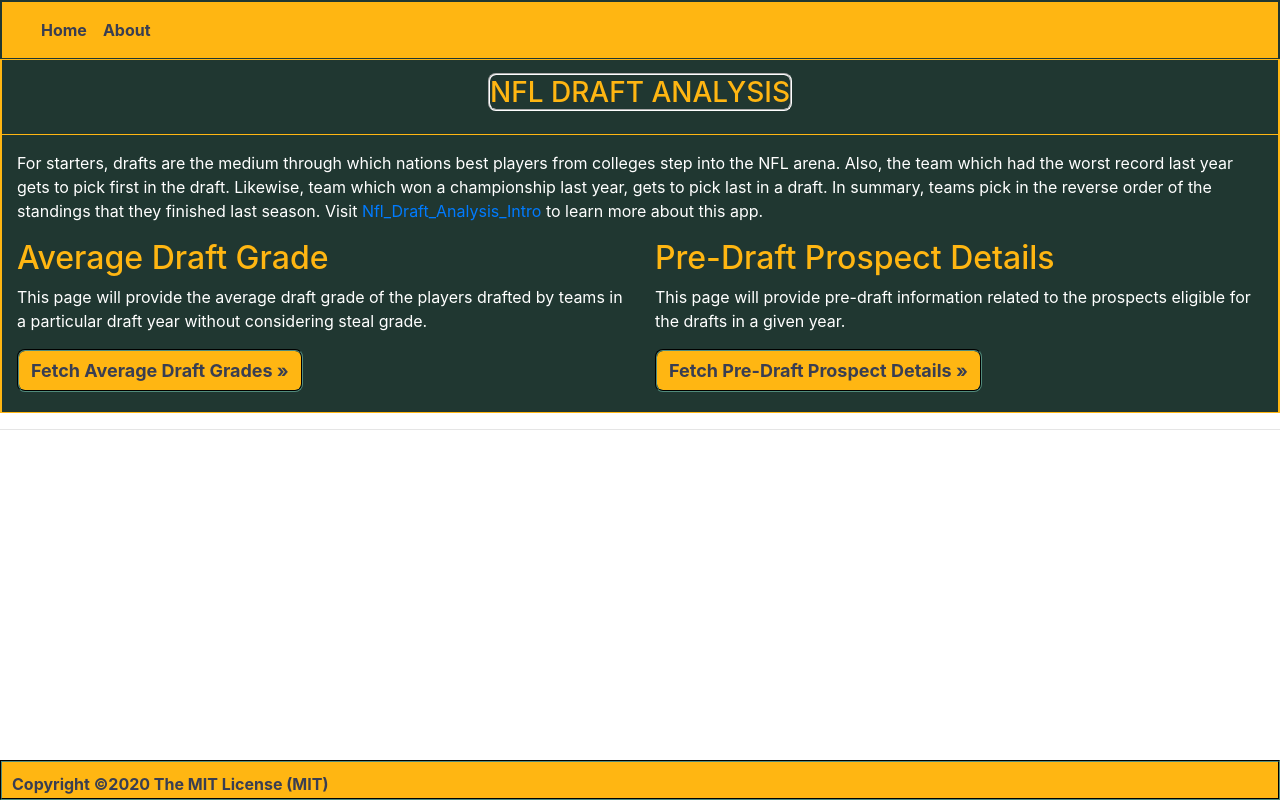
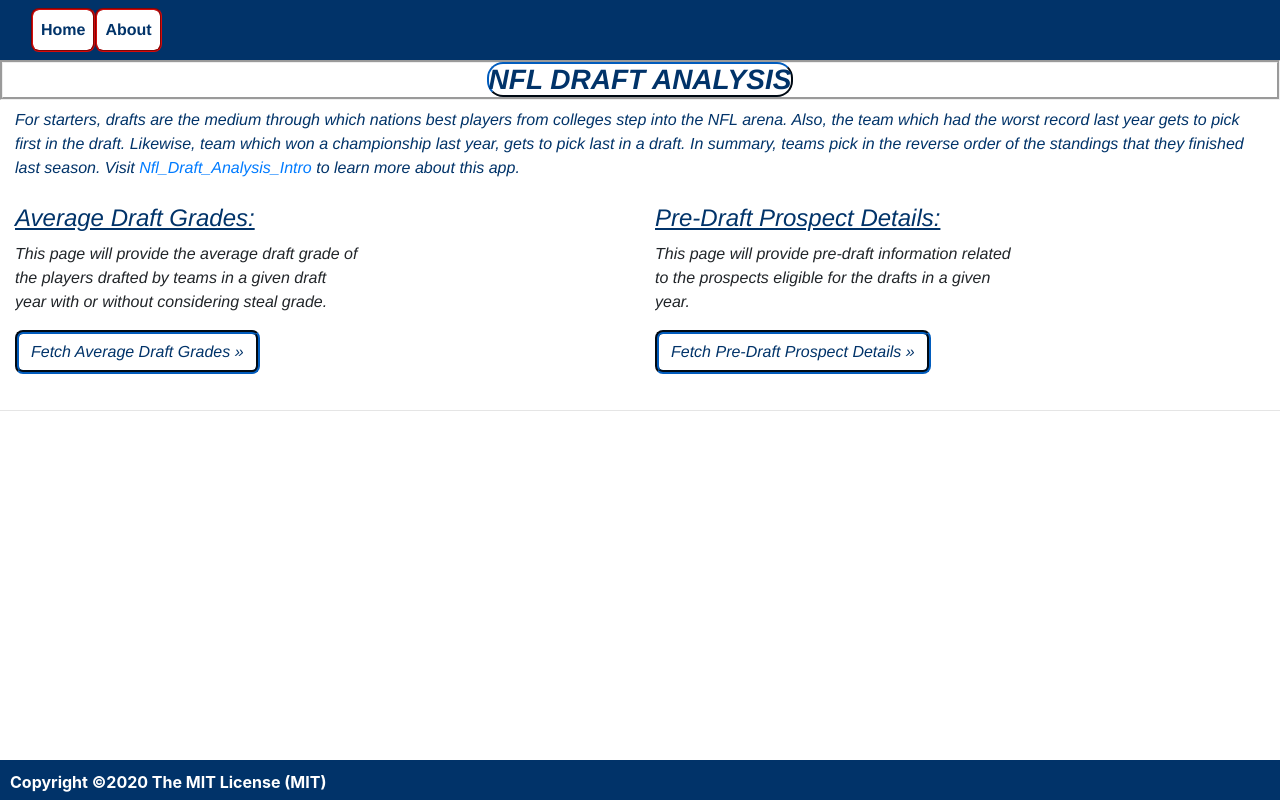
Before and after one commit to ps-vivek/NflDraftAnalaysisServiceUI, an Angular app: page / in a window 1280 px wide. Built offline with nearby package versions, Linux system fonts and the light colour scheme.

Commit message:
Modified css styling

```diff
--- a/src/app/components/average-grade/average-grade.component.css
+++ b/src/app/components/average-grade/average-grade.component.css
@@ -16,9 +16,9 @@
 }
 
 .packers-color-border-three-sides {
-  border-left: 2px solid #ffb612;
-  border-right: 2px solid #ffb612;
-  border-bottom: 1px solid #ffb612;
+  border-left: 2px solid black;
+  border-right: 2px solid black;
+  border-bottom: 1px solid black;
 }
 
 /**
--- a/src/app/components/draft-analysis-home/draft-analysis-home.component.css
+++ b/src/app/components/draft-analysis-home/draft-analysis-home.component.css
@@ -1,25 +1,32 @@
-.packers-alternate-color-btn {
-  color: #393e52;
-  background-color: #ffb612;
-  border-color: #203731;
+.nfl-alternate-color-btn {
+  color: #013369;
+  background-color: white;
+  border-color: #013369;
   border-radius: 8px;
   border-style: groove;
-  border-width: 2px;
-  font-size: large;
-  font-weight: bold;
+  border-width: 4px;
+  font-size: medium;
+  font-weight: bolder;
+  font-family: helvetica;
 }
 
-.packers-color {
-  background-color: #203731;
-  color: white;
+.nfl-color {
+  background-color: white;
+  color: #013369;
+  font-style: oblique;
+  font-family: helvetica;
+  font-weight: lighter;
 }
 
-.packers-color-border-three-sides {
-  border-left: 2px solid #ffb612;
-  border-right: 2px solid #ffb612;
-  border-bottom: 1px solid #ffb612;
+h2 span {
+  color: #013369;
+  font-size: x-large;
+  text-decoration: underline;
+  text-align: left;
+  font-family: helvetica;
 }
 
-#packers-color-gold {
-  color: #ffb612;
+pre {
+  font-family: helvetica;
+  font-size: medium;
 }
--- a/src/app/components/draft-analysis-home/draft-analysis-home.component.html
+++ b/src/app/components/draft-analysis-home/draft-analysis-home.component.html
@@ -22,9 +22,7 @@
   <body>
     <app-header></app-header>
 
-    <div
-      class="container-fluid pb-1 pt-3 packers-color packers-color-border-three-sides"
-    >
+    <div class="container-fluid pb-1 nfl-color">
       <div class="row">
         <div class="col">
           <p>
@@ -45,32 +43,38 @@
       </div>
       <div class="row">
         <div class="col-sm">
-          <h2 id="packers-color-gold">Average Draft Grade</h2>
-          <p>
-            This page will provide the average draft grade of the players
-            drafted by teams in a particular draft year without considering
-            steal grade.
-          </p>
+          <h2 style="text-align: left;">
+            <span>Average Draft Grades:</span>
+          </h2>
+          <pre>
+This page will provide the average draft grade of
+the players drafted by teams in a given draft
+year with or without considering steal grade.
+</pre
+          >
           <p>
             <a
               routerLink="/nfldraftanalysis/averagegrades"
               target="_self"
-              class="btn packers-alternate-color-btn"
+              class="btn nfl-alternate-color-btn"
               >Fetch Average Draft Grades »</a
             >
           </p>
         </div>
         <div class="col-sm">
-          <h2 id="packers-color-gold">Pre-Draft Prospect Details</h2>
-          <p>
-            This page will provide pre-draft information related to the
-            prospects eligible for the drafts in a given year.
-          </p>
+          <h2 style="text-align: left;">
+            <span>Pre-Draft Prospect Details:</span>
+          </h2>
+          <pre>
+This page will provide pre-draft information related
+to the prospects eligible for the drafts in a given
+year.</pre
+          >
           <p>
             <a
               routerLink="/nfldraftanalysis/predraftdetails"
               target="_self"
-              class="btn packers-alternate-color-btn"
+              class="btn nfl-alternate-color-btn"
               >Fetch Pre-Draft Prospect Details »</a
             >
           </p>
--- a/src/app/components/footer/footer.component.css
+++ b/src/app/components/footer/footer.component.css
@@ -5,10 +5,7 @@
   width: 100%;
   /* Height of the footer*/
   height: 40px;
-  background: #ffb612;
-  color: #393e52;
+  color: white;
+  background-color: #013369;
   font-weight: bold;
-  border-color: #203731;
-  border-width: 2px;
-  border-style: groove;
 }
--- a/src/app/components/header/header.component.css
+++ b/src/app/components/header/header.component.css
@@ -1,35 +1,34 @@
 h3 {
   text-align: center;
+  border-style: groove;
 }
 h3 span {
-  border-radius: 8px;
-  border-color: white;
-  border-style: groove;
+  border-radius: 16px;
+  border-color: #013369;
+  border-style: outset;
   border-width: 2px;
-  color: #ffb612;
+  color: #013369;
+  background-color: white;
+  font-weight: bolder;
+  font-family: helvetica;
+  font-style: italic;
 }
-.packers-color {
-  background-color: #203731;
-  color: white;
-}
-
-.packers-color-border-all {
-  border-left: 2px solid #ffb612;
-  border-right: 2px solid #ffb612;
-  border-top: 1px solid #ffb612;
-  border-bottom: 1px solid #ffb612;
+.nfl-color {
+  background-color: black;
+  color: #d50a0a;
 }
 
 .navbar-custom {
-  background-color: #ffb612;
-  border-style: groove;
-  border-left: 2px solid #203731;
-  border-right: 2px solid #203731;
-  border-top: 2px solid #203731;
-  border-bottom: 1px solid #203731;
+  background-color: #013369;
 }
 
 .nav-link {
-  color: #393e52;
-  font-weight: bold;
+  color: #013369;
+  font-weight: bolder;
+  border-color: #d50a0a;
+  border-style: groove;
+  border-width: 2px;
+  border-radius: 8px;
+  background-color: white;
+  font-family: helvetica;
 }
--- a/src/app/components/header/header.component.html
+++ b/src/app/components/header/header.component.html
@@ -10,7 +10,7 @@
   </div>
 </nav>
 <!--Title content begins-->
-<div class="container-fluid pt-3 pb-3 packers-color packers-color-border-all">
-  <h3><span>NFL DRAFT ANALYSIS</span></h3>
-</div>
+
+<h3><span>NFL DRAFT ANALYSIS</span></h3>
+
 <!--Title content ends-->
--- a/src/app/components/predraft-grade-details/predraft-grade-details.component.css
+++ b/src/app/components/predraft-grade-details/predraft-grade-details.component.css
@@ -6,42 +6,44 @@
 }
 h3 span {
   border-radius: 8px;
-  border-color: #ffb612;
+  border-color: #c9243f;
   border-style: groove;
   border-width: 2px;
 }
-.packers-color {
-  background-color: #203731;
-  color: white;
+.sf-color {
+  background-color: #c8aa76;
+  color: #c9243f;
 }
 
-.packers-color-border-three-sides {
-  border-left: 2px solid #ffb612;
-  border-right: 2px solid #ffb612;
-  border-bottom: 1px solid #ffb612;
+.sf-color-border-three-sides {
+  border-left: 2px solid black;
+  border-right: 2px solid black;
+  border-bottom: 1px solid black;
 }
 
 /**
 Overriding bootstrap values for setting table header and data colors
 **/
-table.table.table-striped tr.packers-data-colors td {
-  background-color: #203731;
-  color: white;
-  border-color: #ffb612;
+table.table.table-striped tr.sf-data-colors td {
+  background-color: #c8aa76;
+  color: #c9243f;
+  border-color: black;
   border-style: groove;
   border-width: 1px;
 }
 
-table.table.table-striped tr.packers-header-colors th {
-  border-color: #ffb612;
+table.table.table-striped tr.sf-header-colors th {
+  border-color: black;
   border-style: groove;
-  border-width: 2px;
+  border-width: 1px;
+  background-color: #c9243f;
+  color: #c8aa76;
 }
 
-.packers-alternate-color-btn {
-  color: #393e52;
-  background-color: #ffb612;
-  border-color: #203731;
+.sf-alternate-color-btn {
+  color: #c8aa76;
+  background-color: #c9243f;
+  border-color: #c8aa76;
   border-radius: 8px;
   border-style: groove;
   border-width: 2px;
@@ -49,6 +51,6 @@
   font-weight: bold;
 }
 
-.packers-color-gold {
-  color: #ffb612;
+.sf-color {
+  color: #c9243f;
 }
--- a/src/app/components/predraft-grade-details/predraft-grade-details.component.html
+++ b/src/app/components/predraft-grade-details/predraft-grade-details.component.html
@@ -21,10 +21,8 @@
   <body>
     <!--Navigation & Title bar content -->
     <app-header></app-header>
-    <div
-      class="container-fluid pb-1 pt-2 packers-color packers-color-border-three-sides"
-    >
-      <h6 class="packers-color-gold">
+    <div class="container-fluid pb-1 pt-2 sf-color sf-color-border-three-sides">
+      <h6 class="sf-color">
         <span>Pre-Draft Prospect Grade Details</span>
       </h6>
       <div class="row">
@@ -36,7 +34,7 @@
           <p *ngIf="data != null && getPaginatedContents().length">
             <button
               type="button"
-              class="btn packers-alternate-color-btn"
+              class="btn sf-alternate-color-btn"
               (click)="isCollapsed = !isCollapsed"
               [attr.aria-expanded]="!isCollapsed"
               aria-controls="collapseExample"
@@ -76,9 +74,9 @@
               <!-- Validation for year ends-->
             </div>
 
-            <button class="btn packers-alternate-color-btn">Search</button>
+            <button class="btn sf-alternate-color-btn">Search</button>
             <button
-              class="btn packers-alternate-color-btn"
+              class="btn sf-alternate-color-btn"
               type="reset"
               (click)="onReset()"
             >
@@ -101,7 +99,7 @@
             <div class="card-body">
               <table class="table table-striped">
                 <thead>
-                  <tr class="packers-header-colors">
+                  <tr class="sf-header-colors">
                     <th>Player Name</th>
                     <th>College</th>
                     <th>Position</th>
@@ -114,7 +112,7 @@
                 </thead>
                 <tbody>
                   <tr
-                    class="packers-data-colors"
+                    class="sf-data-colors"
                     *ngFor="let d of getPaginatedContents()"
                   >
                     <td>{{ d.player }}</td>
```
